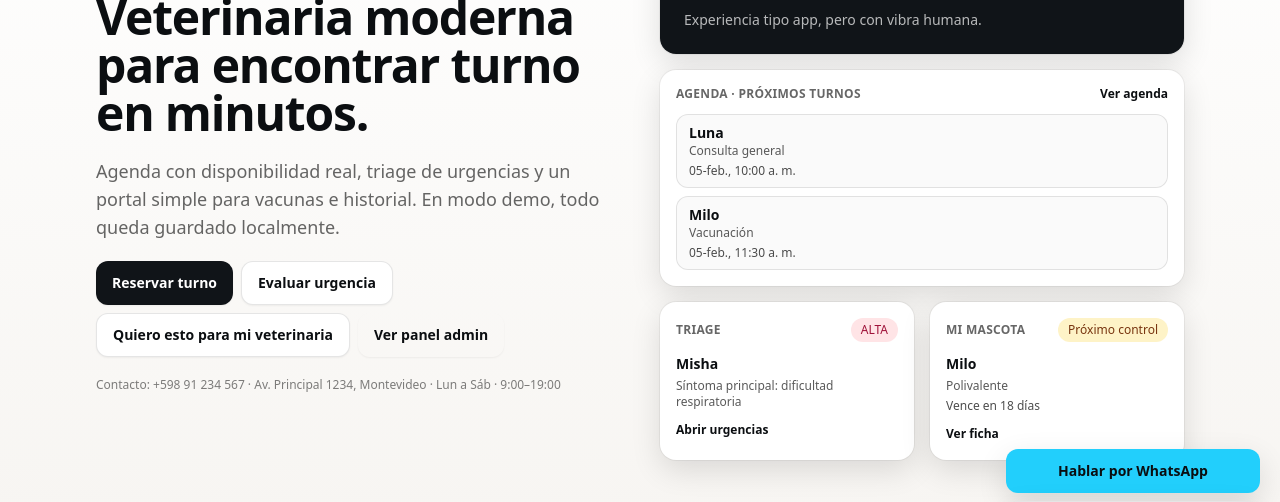
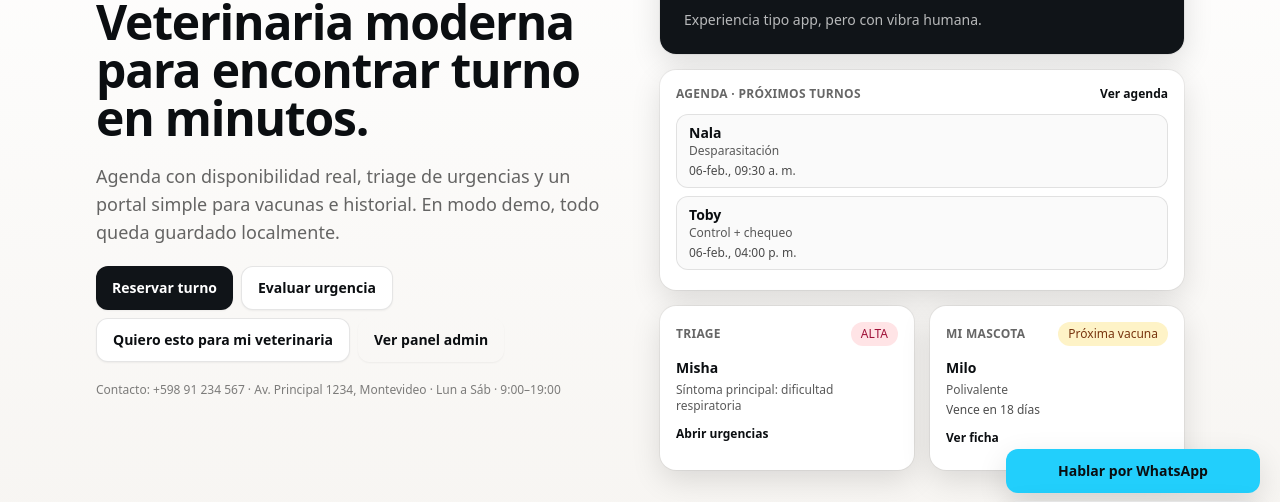
Before and after one commit to Daegon13/vetcare-demo, a Next.js app: page / in a window 1280 px wide. Shown: the part 239-741 px from the top of the page. Built offline with nearby package versions, Linux system fonts and the light colour scheme; no server answers.

Commit message:
fix(home): refine hero visual data and stability

```diff
--- a/components/hero-visual.tsx
+++ b/components/hero-visual.tsx
@@ -3,15 +3,27 @@
 import * as React from "react";
 import Link from "next/link";
 import { Badge, Card } from "@/components/ui";
+import { SERVICES } from "@/lib/data";
 import { loadAppointments, loadPet, loadTriage } from "@/lib/storage";
 import type { Appointment, TriageCase, Vaccine } from "@/lib/types";
-import { SERVICES } from "@/lib/data";
+
+type AgendaItem = {
+  id: string;
+  petName: string;
+  service: string;
+  label: string;
+};
+
+const AGENDA_PLACEHOLDERS: AgendaItem[] = [
+  { id: "placeholder-a", petName: "Luna", service: "Control general", label: "Hoy · 10:30" },
+  { id: "placeholder-b", petName: "Milo", service: "Vacunación", label: "Mañana · 16:00" }
+];
 
 function toDateTimeMs(item: Appointment) {
   return new Date(`${item.dateISO}T${item.time}:00`).getTime();
 }
 
-function formatAppt(appt: Appointment) {
+function formatAppt(appt: Appointment): AgendaItem {
   const when = new Date(`${appt.dateISO}T${appt.time}:00`);
   const service = SERVICES.find((s) => s.id === appt.serviceId)?.name ?? "Consulta";
 
@@ -47,11 +59,14 @@ function getNextVaccine(vaccines: Vaccine[]) {
   return candidates[0];
 }
 
+function getPriorityTone(priority: string): "bad" | "warn" | "neutral" {
+  if (priority === "ALTA") return "bad";
+  if (priority === "MEDIA") return "warn";
+  return "neutral";
+}
+
 export function HeroVisual() {
-  const [agenda, setAgenda] = React.useState([
-    { id: "placeholder-a", petName: "Luna", service: "Control general", label: "Hoy · 10:30" },
-    { id: "placeholder-b", petName: "Milo", service: "Vacunación", label: "Mañana · 16:00" }
-  ]);
+  const [agenda, setAgenda] = React.useState<AgendaItem[]>(AGENDA_PLACEHOLDERS);
   const [triage, setTriage] = React.useState({
     petName: "Nina",
     symptom: "dificultad para respirar",
@@ -64,8 +79,9 @@ export function HeroVisual() {
   });
 
   React.useEffect(() => {
+    const now = Date.now();
     const appointments = loadAppointments()
-      .filter((item) => item.status !== "cancelado")
+      .filter((item) => item.status !== "cancelado" && toDateTimeMs(item) >= now)
       .sort((a, b) => toDateTimeMs(a) - toDateTimeMs(b))
       .slice(0, 2)
       .map(formatAppt);
@@ -92,7 +108,7 @@ export function HeroVisual() {
 
     if (vaccine?.nextDueISO) {
       const days = Math.ceil((new Date(vaccine.nextDueISO).getTime() - Date.now()) / (1000 * 60 * 60 * 24));
-      const dueLabel = days <= 0 ? "Vence hoy" : `Vence en ${days} días`;
+      const dueLabel = days < 0 ? "Vencida" : days === 0 ? "Vence hoy" : `Vence en ${days} días`;
 
       setPet({
         petName: petProfile.petName,
@@ -104,7 +120,7 @@ export function HeroVisual() {
 
   return (
     <div className="grid gap-3 sm:gap-4">
-      <Card className="p-4 transition-transform duration-200 hover:-translate-y-0.5">
+      <Card className="min-h-[220px] p-4 transition-transform duration-200 hover:-translate-y-0.5">
         <div className="mb-3 flex items-center justify-between">
           <p className="text-xs font-bold uppercase tracking-wide text-black/60 dark:text-white/70">Agenda · Próximos turnos</p>
           <Link href="/agenda" className="text-xs font-semibold text-cyanSoft-700 hover:underline dark:text-cyanSoft-300">Ver agenda</Link>
@@ -121,20 +137,20 @@ export function HeroVisual() {
       </Card>
 
       <div className="grid gap-3 sm:grid-cols-2 sm:gap-4">
-        <Card className="p-4 transition-transform duration-200 hover:-translate-y-0.5">
-          <div className="mb-3 flex items-center justify-between">
+        <Card className="min-h-[164px] p-4 transition-transform duration-200 hover:-translate-y-0.5">
+          <div className="mb-3 flex items-center justify-between gap-2">
             <p className="text-xs font-bold uppercase tracking-wide text-black/60 dark:text-white/70">Triage</p>
-            <Badge tone="bad">{triage.priority}</Badge>
+            <Badge tone={getPriorityTone(triage.priority)}>{triage.priority}</Badge>
           </div>
           <div className="text-sm font-semibold">{triage.petName}</div>
           <p className="mt-1 text-xs text-black/65 dark:text-white/70">Síntoma principal: {triage.symptom}</p>
           <Link href="/urgencias" className="mt-3 inline-block text-xs font-semibold text-cyanSoft-700 hover:underline dark:text-cyanSoft-300">Abrir urgencias</Link>
         </Card>
 
-        <Card className="p-4 transition-transform duration-200 hover:-translate-y-0.5">
-          <div className="mb-3 flex items-center justify-between">
+        <Card className="min-h-[164px] p-4 transition-transform duration-200 hover:-translate-y-0.5">
+          <div className="mb-3 flex items-center justify-between gap-2">
             <p className="text-xs font-bold uppercase tracking-wide text-black/60 dark:text-white/70">Mi Mascota</p>
-            <Badge tone="warn">Próximo control</Badge>
+            <Badge tone="warn">Próxima vacuna</Badge>
           </div>
           <div className="text-sm font-semibold">{pet.petName}</div>
           <p className="mt-1 text-xs text-black/65 dark:text-white/70">{pet.vaccine}</p>
```
